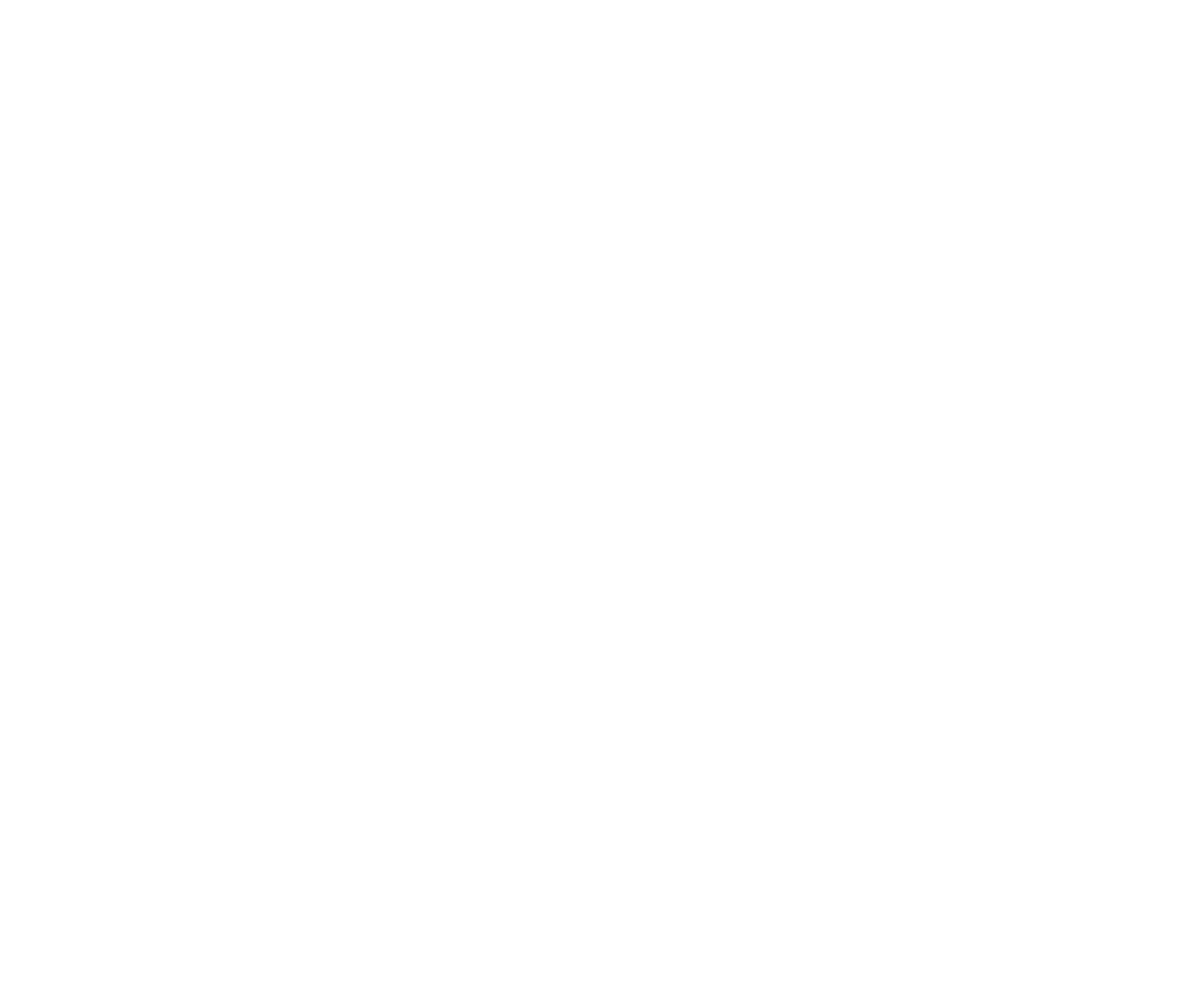
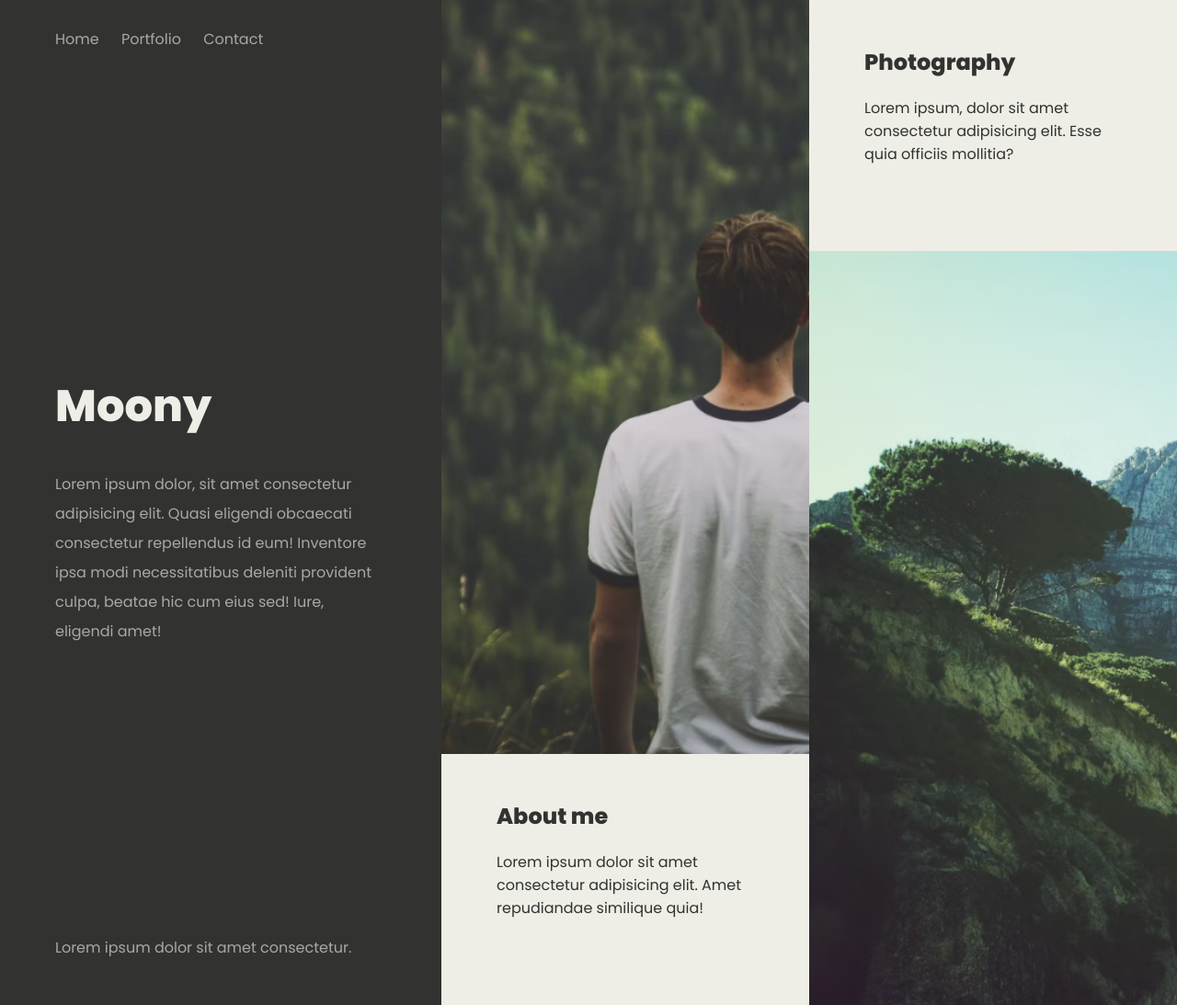
Before and after one commit to tizianobev/layouts-with-css-grid, a plain HTML site: page 5 - portfolio/index.html in a window 1280 px wide. Shown: the whole page at 92% size. Before the commit the page ends 800 px from the top, so only its background shows below. Drawn offline with Linux system fonts and the light colour scheme.

Commit message:
Video #6 - portfolio

```diff
--- a/5 - portfolio/index.html
+++ b/5 - portfolio/index.html
@@ -7,6 +7,35 @@
   <link rel="stylesheet" href="styles.css">
 </head>
 <body>
-
+  <main>
+    <div class="panel welcome">
+      <nav>
+        <a href="/">Home</a>
+        <a href="/">Portfolio</a>
+        <a href="/">Contact</a>
+      </nav>
+      <div>
+        <h1>Moony</h1>
+        <p>Lorem ipsum dolor, sit amet consectetur adipisicing elit. Quasi eligendi obcaecati consectetur repellendus id eum! Inventore ipsa modi necessitatibus deleniti provident culpa, beatae hic cum eius sed! Iure, eligendi amet!</p>
+      </div>
+      <footer>
+        <p>Lorem ipsum dolor sit amet consectetur.</p>
+      </footer>
+    </div>
+    <div class="panel about">
+      <img src="img/1.png" alt="main pic">
+      <div class="text">
+        <h2>About me</h2>
+        <p>Lorem ipsum dolor sit amet consectetur adipisicing elit. Amet repudiandae similique quia!</p>
+      </div>
+    </div>
+    <div class="panel photos">
+      <div class="text">
+        <h2>Photography</h2>
+        <p>Lorem ipsum, dolor sit amet consectetur adipisicing elit. Esse quia officiis mollitia?</p>
+      </div>
+      <img src="img/2.png" alt="landscape pic">
+    </div>
+  </main>
 </body>
 </html>
--- a/5 - portfolio/styles.css
+++ b/5 - portfolio/styles.css
@@ -4,3 +4,73 @@
   margin: 0;
   font-family: "Poppins";
 }
+
+main {
+  display: grid;
+  grid-template-columns: 1.2fr 1fr 1fr;
+  min-height: 100%;
+}
+
+.panel {
+  display: grid;
+  grid-template-columns: 1fr;
+
+}
+
+.panel .text {
+  background: #eeeee7;
+  color: #323230;
+  padding: 30px 60px;
+}
+
+/* welcome panel */
+.panel.welcome {
+  background: #323230;
+  padding: 30px 60px;
+  grid-auto-rows: 1fr;
+}
+
+.panel.welcome nav a {
+  color: #a8a8a8;
+  text-decoration: none;
+  margin-right: 20px;
+}
+
+.panel.welcome p {
+  color: #a8a8a8;
+  max-width: 540px;
+  line-height: 2em;
+}
+
+.panel.welcome h1 {
+  color: #eeeee7;
+  font-size: 3em;
+}
+
+.panel.welcome footer {
+  align-self: end;
+}
+
+/* about panel */
+.panel.about {
+  grid-template-rows: 3fr 1fr;
+  overflow: hidden;
+}
+
+.panel.about img {
+  min-width: 100%;
+  min-height: 100%;
+}
+
+
+/* photos panel */
+
+.panel.photos {
+  grid-template-rows: 1fr 3fr;
+  overflow: hidden;
+}
+
+.panel.photos img {
+  min-width: 100%;
+  min-height: 100%;
+}
```
